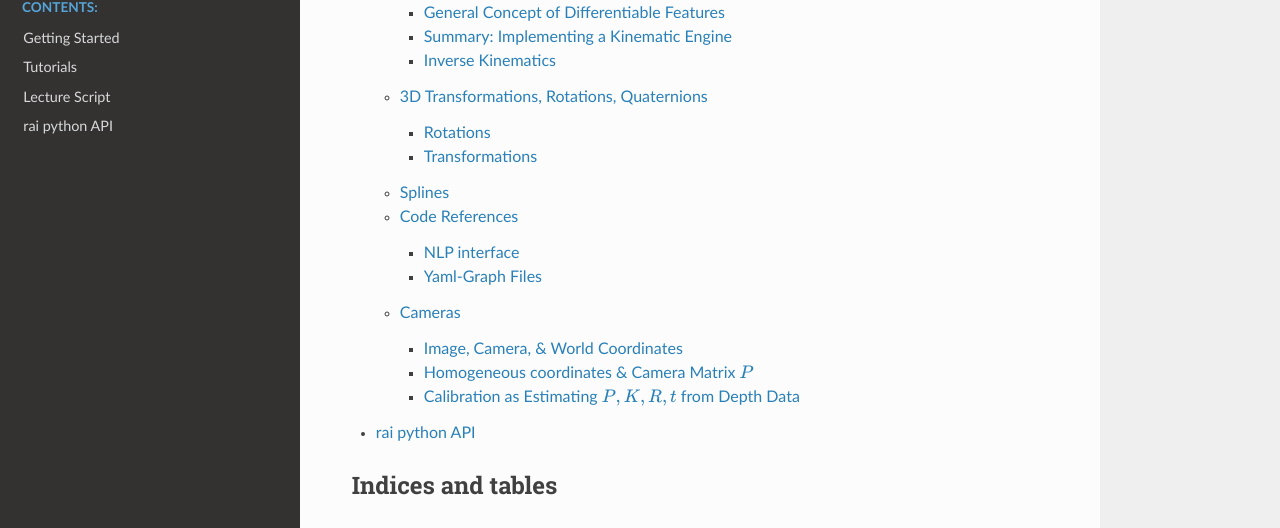
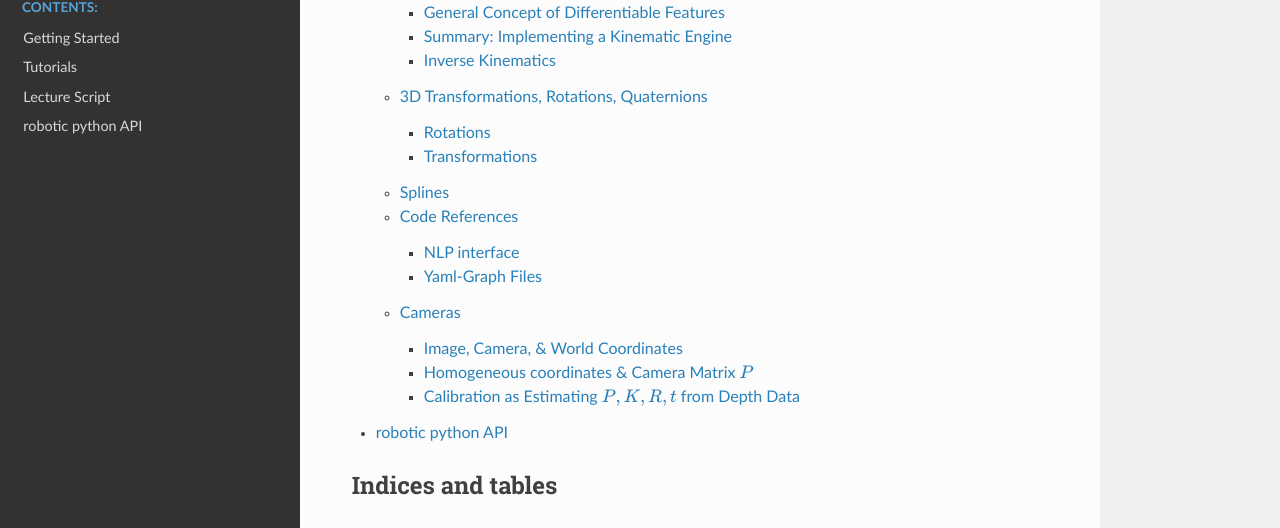
Before and after one commit to MarcToussaint/rai-docs, a Sphinx documentation site: the page built from doc/index.rst, in a window 1280 px wide and 900 px high, scrolled down 886 px. Shown: the part 114-642 px from the top of the window. Built offline with Sphinx 7.4.7 and the Read the Docs theme 2.0.0, drawn with Linux system fonts in a browser that asks for light colours; pages that are not in the unit, such as notebooks, are missing from menus.

```diff
--- /dev/null
+++ b/doc/api.rst
@@ -0,0 +1,6 @@
+==================
+robotic python API
+==================
+
+.. automodule:: robotic._robotic
+   :members:
--- a/doc/index.rst
+++ b/doc/index.rst
@@ -19,7 +19,7 @@ Systems Lab <https://argmin.lis.tu-berlin.de/>`_, operate our robots.
    getting_started
    tutorials
    script/script
-   rai
+   api
 
 ..   old/old
 ..   tut/tutorials
--- a/doc/rai.rst
+++ /dev/null
@@ -1,6 +0,0 @@
-==============
-rai python API
-==============
-
-.. automodule:: robotic
-   :members:
```
Also changed, not shown: 1 other file.
